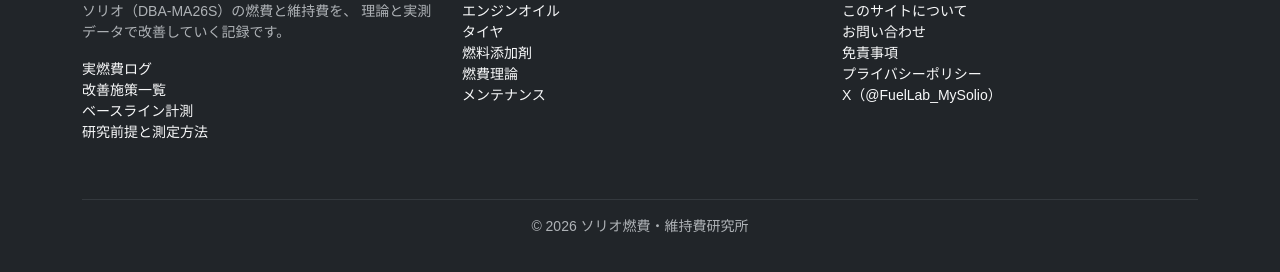
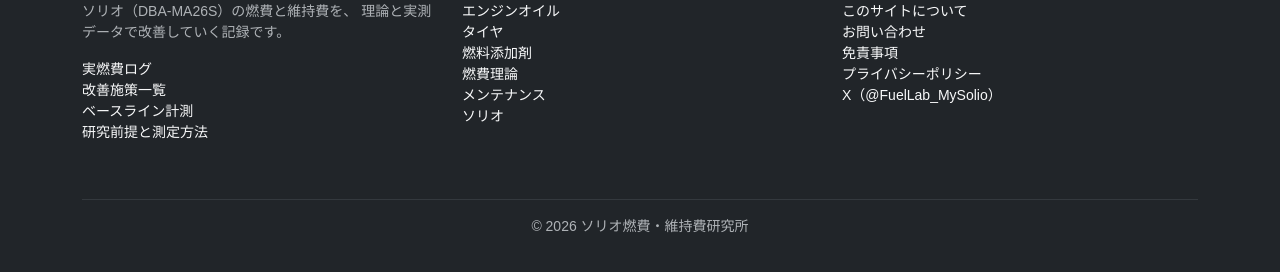
Before and after one commit to funyapar-org/fuel-lab, a Jekyll site: the page built from _carwash/index.md, in a window 1280 px wide. Shown: the part 578-850 px from the top of the page. Built offline with Jekyll 4.4.1, drawn with Linux system fonts in a browser that asks for light colours.

Commit message:
add solio in footer

```diff
--- a/_includes/footer.html
+++ b/_includes/footer.html
@@ -88,6 +88,13 @@
               メンテナンス
             </a>
           </li>
+
+          <li>
+            <a href="{{ site.baseurl }}/category/solio/"
+               class="text-decoration-none text-light">
+              ソリオ
+            </a>
+          </li>
         </ul>
       </div>
 
```
